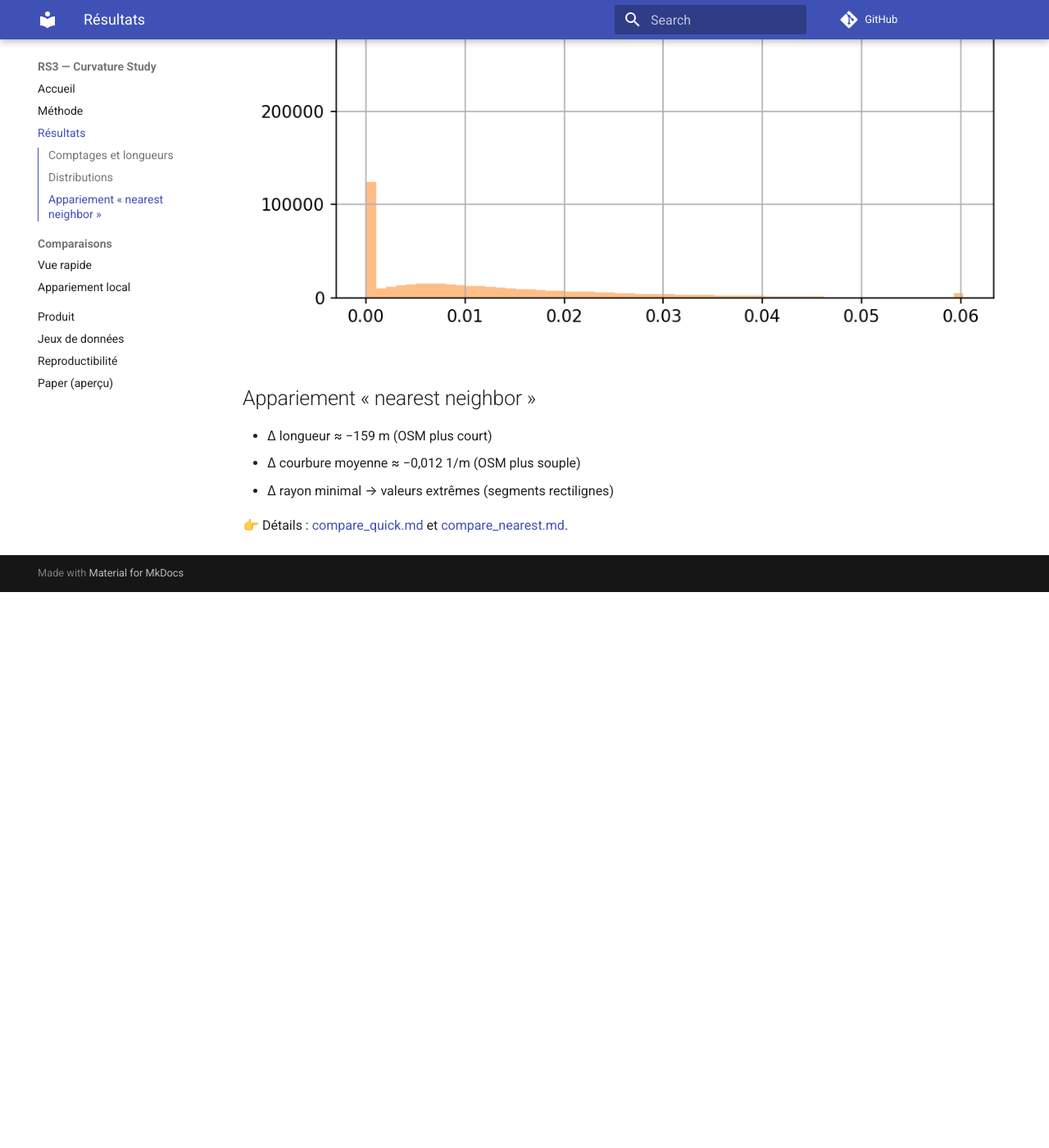
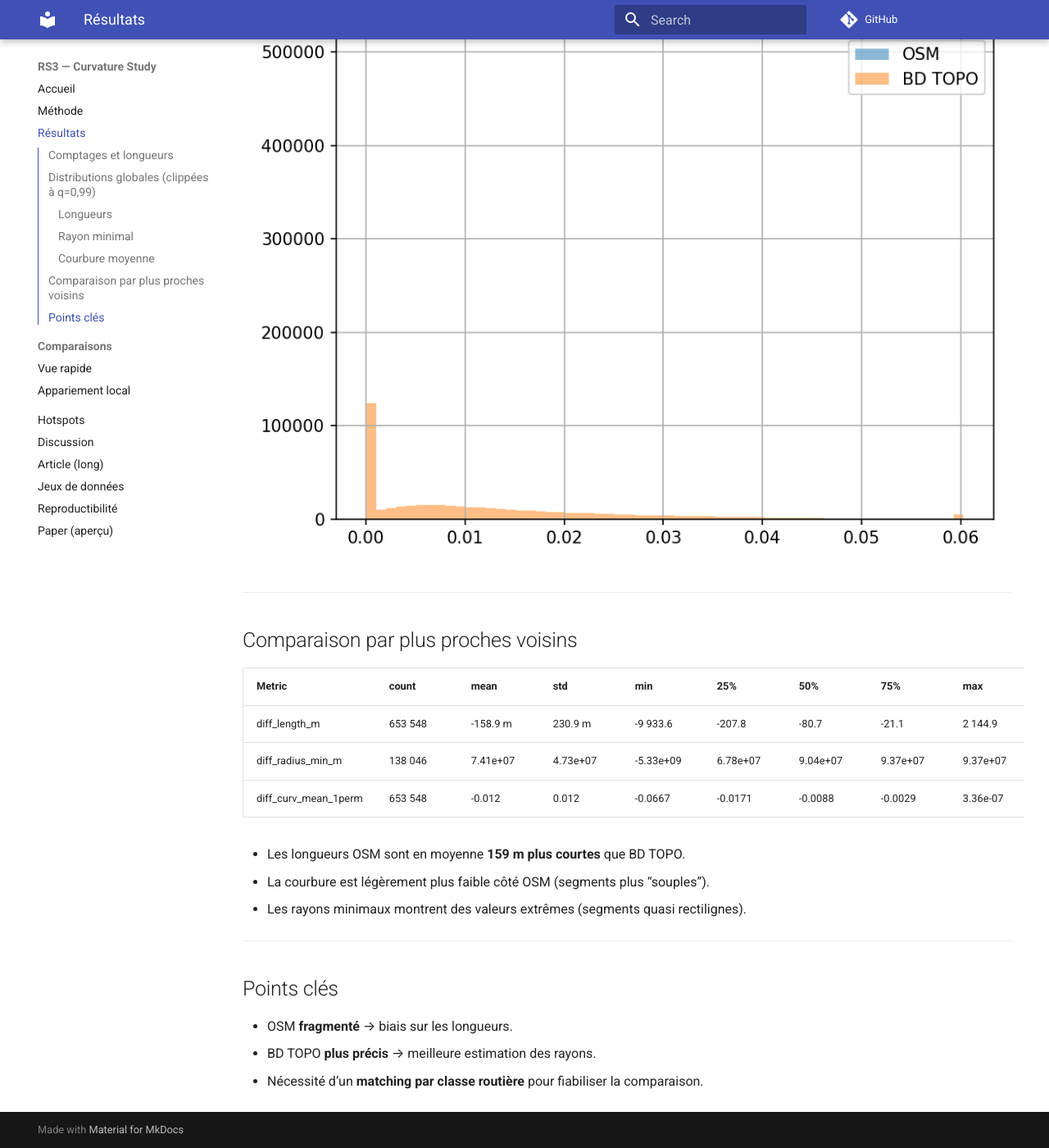
Before and after one commit to SebE585/rs3-study-curvature, an MkDocs documentation site: the page built from docs/results.md, in a window 1280 px wide and 1400 px high, scrolled down 2180 px. Shown: the whole window at 82% size. Built offline with MkDocs 1.6.1 and Material for MkDocs 9.7.7, drawn with Linux system fonts in a browser that asks for light colours; comment, search, counter and statistics services are not loaded; before the commit the page ends 2902 px from its top, so only the background shows below that; some of the changed text lies outside the part shown.

Commit message:
Mise à jour de la documentation

```diff
--- a/docs/results.md
+++ b/docs/results.md
@@ -1,19 +1,45 @@
-# 📊 Résultats
+# Résultats
 
 ## Comptages et longueurs
-| Source | # segments | Longueur moyenne (m) | Médiane (m) | Somme (km) |
-|--------|------------|----------------------|-------------|------------|
-| OSM    | 653 548    | 51,25                | 35,32       | 33 493     |
-| BD TOPO| 456 874    | 172,16               | 107,44      | 78 654     |
 
-## Distributions
+| Source  | # segments | Longueur moyenne (m) | Médiane (m) | Somme (km) |
+|---------|------------|-----------------------|-------------|------------|
+| OSM     | 653 548    | 51,25                | 35,32       | 33 493     |
+| BD TOPO | 456 874    | 172,16               | 107,44      | 78 654     |
+
+> OSM est **beaucoup plus segmenté**, ce qui entraîne des longueurs moyennes très faibles.
+
+---
+
+## Distributions globales (clippées à q=0,99)
+
+### Longueurs
 ![](assets/img/compare__hist_length_m.png)
+
+### Rayon minimal
 ![](assets/img/compare__hist_radius_min_m.png)
+
+### Courbure moyenne
 ![](assets/img/compare__hist_curv_mean_1perm.png)
 
-## Appariement « nearest neighbor »
-- Δ longueur ≈ −159 m (OSM plus court)
-- Δ courbure moyenne ≈ −0,012 1/m (OSM plus souple)
-- Δ rayon minimal → valeurs extrêmes (segments rectilignes)
+---
 
-👉 Détails : [compare_quick.md](compare_quick.md) et [compare_nearest.md](compare_nearest.md).
+## Comparaison par plus proches voisins
+
+| Metric              | count   | mean      | std       | min      | 25%      | 50%      | 75%      | max      |
+|---------------------|---------|-----------|-----------|----------|----------|----------|----------|----------|
+| diff_length_m       | 653 548 | -158.9 m  | 230.9 m   | -9 933.6 | -207.8   | -80.7    | -21.1    | 2 144.9  |
+| diff_radius_min_m   | 138 046 | 7.41e+07  | 4.73e+07  | -5.33e+09| 6.78e+07 | 9.04e+07 | 9.37e+07 | 9.37e+07 |
+| diff_curv_mean_1perm| 653 548 | -0.012    | 0.012     | -0.0667  | -0.0171  | -0.0088  | -0.0029  | 3.36e-07 |
+
+- Les longueurs OSM sont en moyenne **159 m plus courtes** que BD TOPO.
+- La courbure est légèrement plus faible côté OSM (segments plus “souples”).
+- Les rayons minimaux montrent des valeurs extrêmes (segments quasi rectilignes).
+
+---
+
+## Points clés
+
+- OSM **fragmenté** → biais sur les longueurs.
+- BD TOPO **plus précis** → meilleure estimation des rayons.
+- Nécessité d’un **matching par classe routière** pour fiabiliser la comparaison.
--- a/mkdocs.yml
+++ b/mkdocs.yml
@@ -34,7 +34,9 @@
   - Comparaisons:
       - Vue rapide: compare_quick.md
       - Appariement local: compare_nearest.md
-  - Produit: product.md
+  - Hotspots: hotspots.md
+  - Discussion: discussion.md
+  - Article (long): article.md
   - Jeux de données: datasets.md
   - Reproductibilité: reproducibility.md
   - Paper (aperçu): paper.md
```
Also changed, not shown: docs/discussion.md (added, +34 -0 lines), docs/hotspots.md (added, +26 -0 lines).
